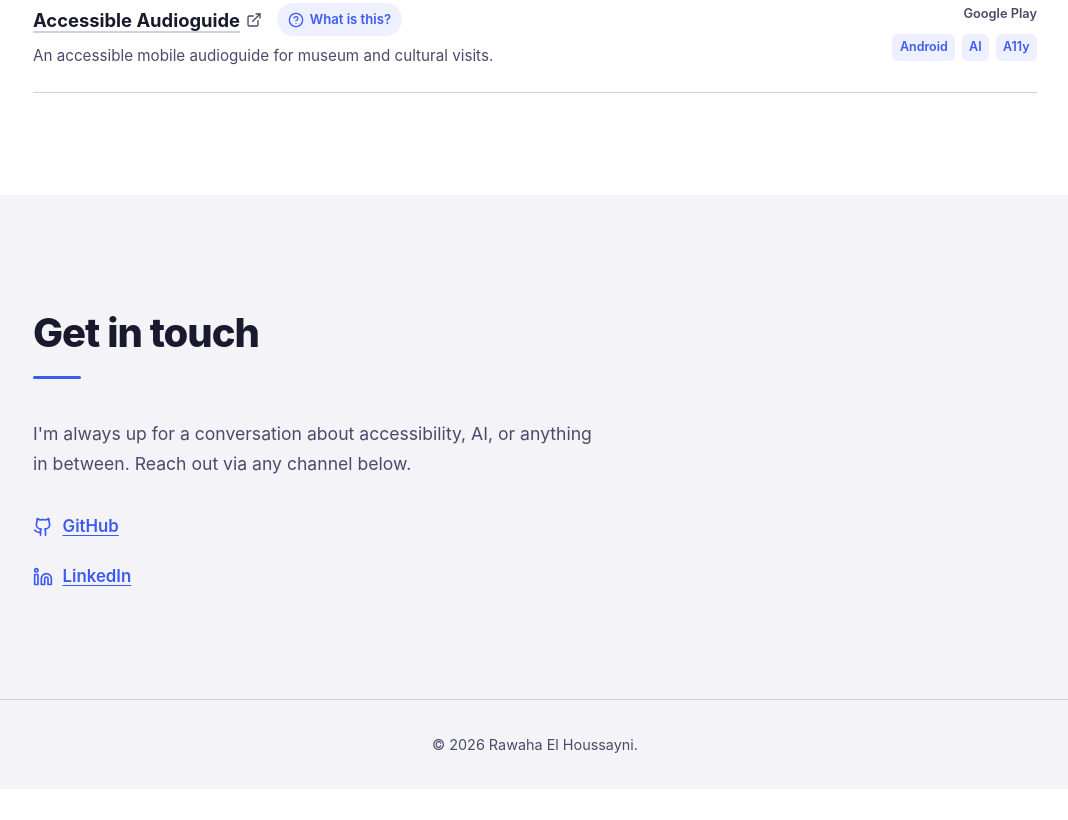
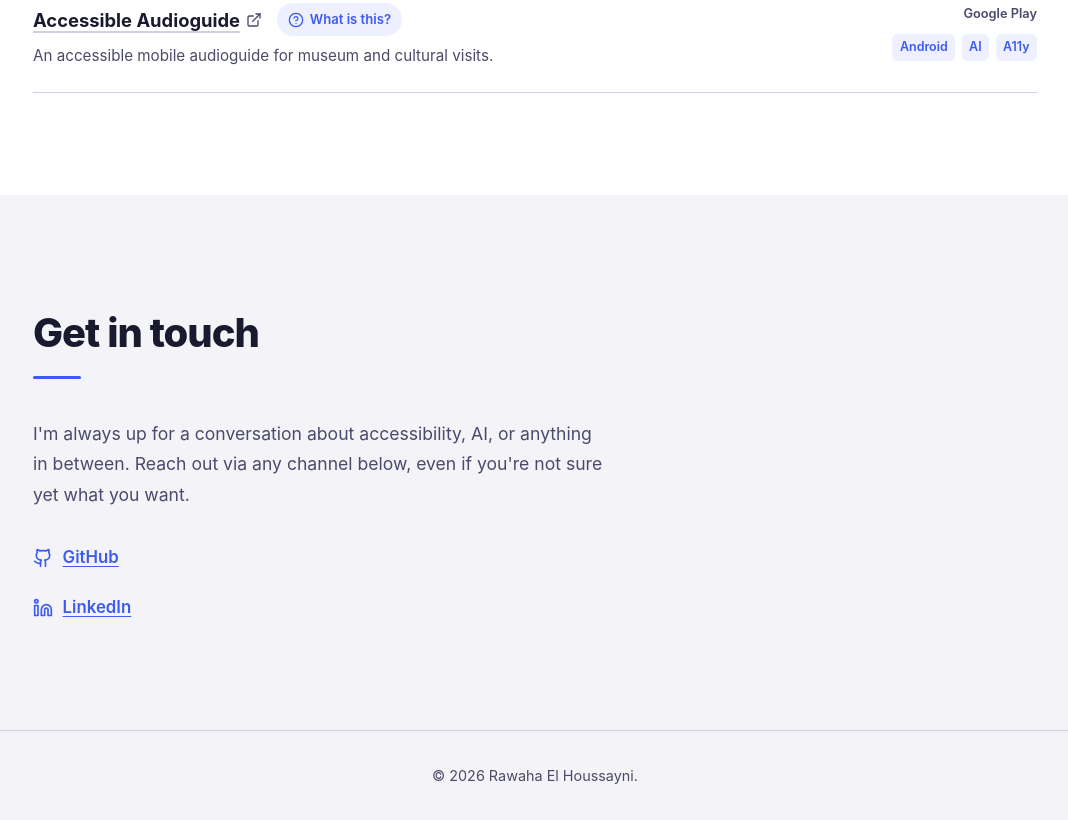
Before and after one commit to rawaha-e/rawaha.io, a plain HTML site: page index.html in a window 1280 px wide. Shown: the part 2074-2894 px from the top of the page, without its empty margins (105-1173 px from the left). Before the commit the page ends 2863 px from the top, so only its background shows below. Drawn offline with Linux system fonts and the light colour scheme.

Commit message:
Invite contact even when unsure what you want

```diff
--- a/index.html
+++ b/index.html
@@ -293,7 +293,8 @@
         <h2 id="contact-title" class="section-title">Get in touch</h2>
         <p class="contact-intro">
           I'm always up for a conversation about accessibility, AI, or anything
-          in between. Reach out via any channel below.
+          in between. Reach out via any channel below, even if you're not sure
+          yet what you want.
         </p>
         <ul class="contact-list" role="list">
 
```
